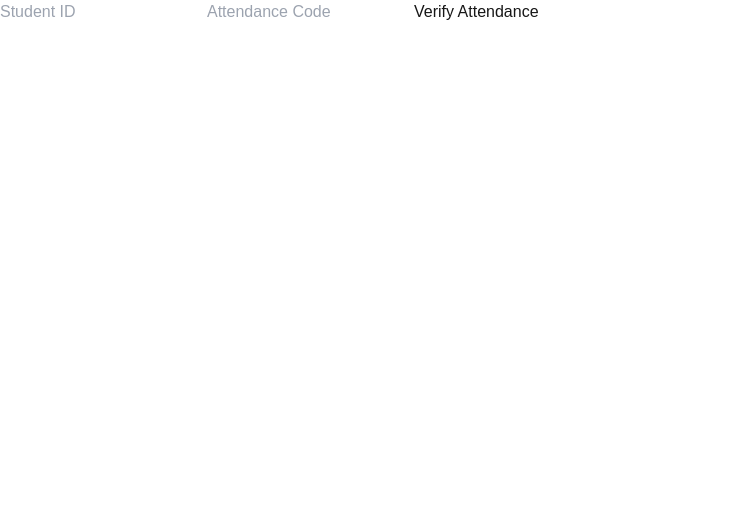
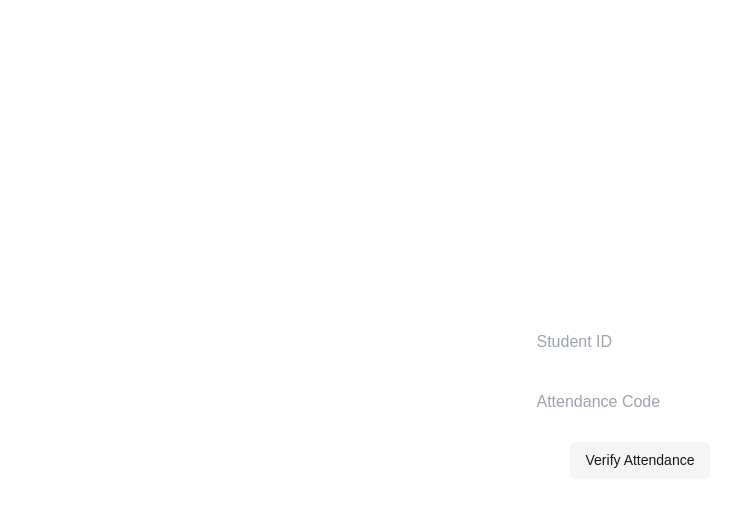
Before and after one commit to Divyakamal-004/smartx, a Next.js app: page /student/attendance in a window 1280 px wide. Shown: the top 506 px of the page, without its empty margins (0-756 px from the left). Built offline with nearby package versions, Linux system fonts and the light colour scheme.

Commit message:
Code pushing done

```diff
--- a/src/app/api/save-attendance/route.ts
+++ b/src/app/api/save-attendance/route.ts
@@ -1,18 +1,17 @@
-// /src/app/api/save-attendance/route.ts
 import { PrismaClient } from '@prisma/client';
-import { NextRequest, NextResponse } from 'next/server';
+import { NextResponse } from 'next/server';
 
 const prisma = new PrismaClient();
 
-export async function POST(req: NextRequest) {
+export async function POST(req: Request) {
   const { code, expiryTime } = await req.json();
-
+  const newCode = Number(code)
   try {
     const attendance = await prisma.dayAttendance.create({
       data: {
         date: new Date(),
-        code,
-        expiryTime,
+        code: newCode,
+        expiryTime: expiryTime,
       },
     });
     return NextResponse.json({ attendance }, { status: 200 });
--- a/src/app/student/attendance/page.tsx
+++ b/src/app/student/attendance/page.tsx
@@ -1,7 +1,8 @@
-"use client"
+"use client";
 
 import { useState } from "react";
 import axios from "axios";
+import { Button } from "@/components/ui/button";
 
 function VerifyAttendance() {
   const [studentId, setStudentId] = useState("");
@@ -10,7 +11,7 @@ function VerifyAttendance() {
 
   const handleSubmit = async () => {
     try {
-      const response = await axios.post('/api/verify-attendance', {
+      const response = await axios.post("/api/verify-attendance", {
         studentId: parseInt(studentId),
         code: parseInt(code),
       });
@@ -22,23 +23,25 @@ function VerifyAttendance() {
   };
 
   return (
-    <div className="verify-attendance">
+    <div className="verify-attendance h-full w-full">
+      <div className="flex flex-col gap-5 justify-center items-center h-screen">
         <input
           type="text"
           placeholder="Student ID"
           value={studentId}
           onChange={(e) => setStudentId(e.target.value)}
-        className="text-zinc-800"
+          className="text-zinc-800 p-2 rounded-lg"
         />
         <input
           type="text"
           placeholder="Attendance Code"
           value={code}
           onChange={(e) => setCode(e.target.value)}
-        className="text-zinc-800"
+          className="text-zinc-800 p-2 rounded-lg"
         />
-      <button onClick={handleSubmit}>Verify Attendance</button>
+        <Button variant={"secondary"} onClick={handleSubmit}>Verify Attendance</Button>
         {message && <p>{message}</p>}
+      </div>
     </div>
   );
 }
--- a/src/app/student/login/page.tsx
+++ b/src/app/student/login/page.tsx
@@ -5,13 +5,13 @@ import React from 'react'
 function Teacher() {
   return (
     <div className="h-full w-full">
-      <div className="flex flex-col gap-5 m-10  justify-center items-center">
+      <div className="flex flex-col gap-5 m-10 text-5xl uppercase font-bold justify-center items-center">
       Student
       </div>
       <div className="flex flex-col gap-5 justify-center items-center m-center h-[70vh] ">
-        <Button><Link href={"/student/attendance"}>Attendance</Link></Button>
-        <Button>Routine</Button>
-        <Button>Notes Share</Button>
+        <Button variant={"outline"}><Link href={"/student/attendance"}>Attendance</Link></Button>
+        <Button variant={"outline"}>Routine</Button>
+        <Button variant={"outline"}>Notes Share</Button>
       </div>
     </div>
   )
--- a/src/app/teacher/attendance/page.tsx
+++ b/src/app/teacher/attendance/page.tsx
@@ -17,7 +17,7 @@ function Attendance() {
       // Send generated code to the server
       await axios.post('/api/save-attendance', {
         code: generatedCode.code,
-        expiryTime: 120,       // Set expiry time to 120 seconds
+        expiryTime: 120,
       });
       console.log("Code saved to the database");
     } catch (error) {
--- a/src/app/teacher/login/page.tsx
+++ b/src/app/teacher/login/page.tsx
@@ -5,13 +5,13 @@ import React from 'react'
 function Teacher() {
   return (
     <div className="h-full w-full">
-      <div className="flex flex-col gap-5 m-10  justify-center items-center">
+      <div className="flex flex-col gap-5 m-10 text-5xl uppercase font-bold justify-center items-center">
       Teacher
       </div>
       <div className="flex flex-col gap-5 justify-center items-center m-center h-[70vh] ">
-        <Button><Link href={"/teacher/attendance"}>Attendace</Link></Button>
-        <Button>Routine</Button>
-        <Button>Notes Share</Button>
+        <Button variant={"outline"}><Link href={"/teacher/attendance"}>Attendace</Link></Button>
+        <Button variant={"outline"}>Routine</Button>
+        <Button variant={"outline"}>Notes Share</Button>
       </div>
     </div>
   )
```
Lines whose indentation alone changed are shown as unchanged.
